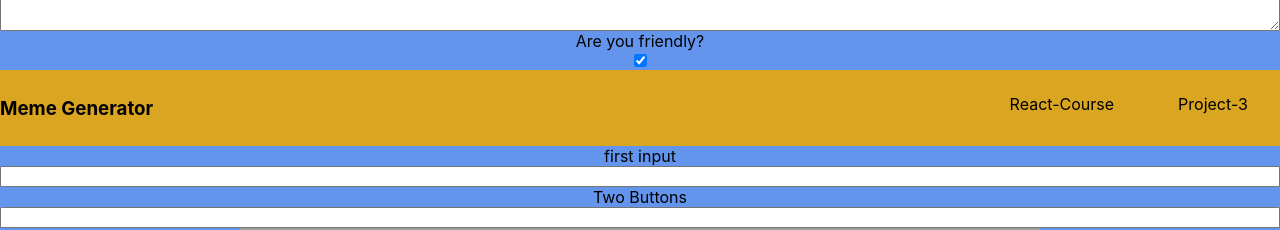
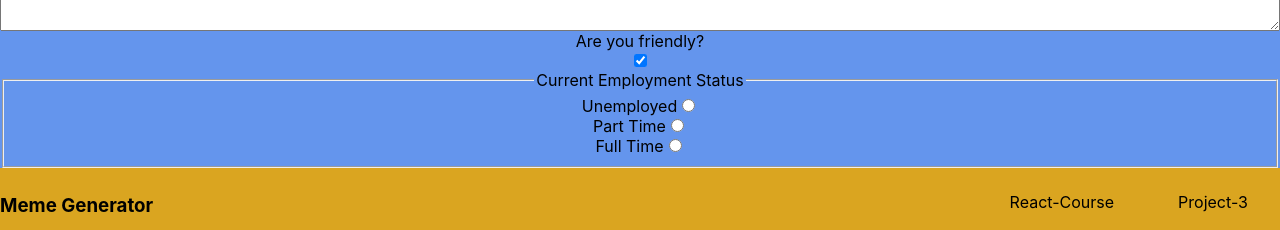
Before and after one commit to Halil-Kuray/React-Ptojects-For-Frontend, a React (Create React App) app in the folder my-app-2/: page / in a window 1280 px wide. Shown: the part 188-418 px from the top of the page. Built offline with nearby package versions, Linux system fonts and the light colour scheme; grey boxes are pictures that could not be loaded.

Commit message:
sample of how to use radio buttons ins react were added

```diff
--- a/my-app-2/src/components/Form.jsx
+++ b/my-app-2/src/components/Form.jsx
@@ -7,7 +7,8 @@
             lastName:"",
             email:"",
             comment:"",
-            isFriendly:true
+            isFriendly:true,
+            employment:""
         });
 
     function handleChange(event) {
@@ -68,6 +69,40 @@
                 />
 
 
+                <fieldset>
+                    <legend>Current Employment Status</legend>
+                    <label htmlFor="unemplyed">Unemployed</label>
+                    <input
+                        type="radio"
+                        name="employment"
+                        id="unemplyed"
+                        value="unemployed"
+                        onClick={handleChange}
+                        checked={formData.employment === "unemployed"}
+                    />
+                    <br />
+                    <label htmlFor="part-time">Part Time</label>
+                    <input
+                        type="radio"
+                        name="employment"
+                        id="part-time"
+                        value="part-time"
+                        onClick={handleChange}
+                        checked={formData.employment === "part-time"}
+                    /> <br />
+                    <label htmlFor="full-time">Full Time</label>
+                    <input
+                        type="radio"
+                        name="employment"
+                        id="full-time"
+                        value="full-time"
+                        onClick={handleChange}
+                        checked={formData.employment === "full-time"}
+
+                    />
+                </fieldset>
+
+
         </form>
     )
 }
```
